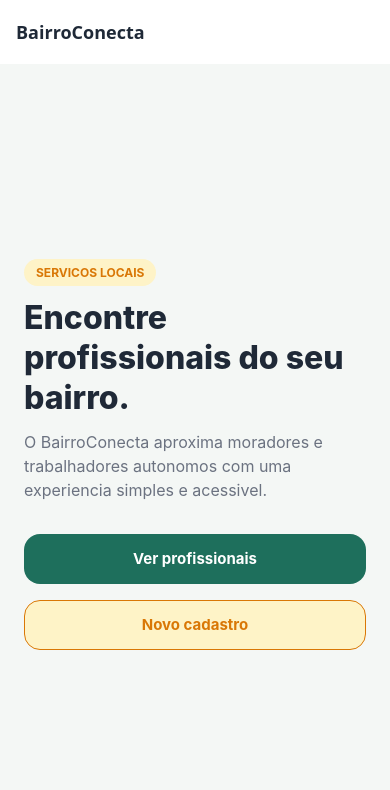
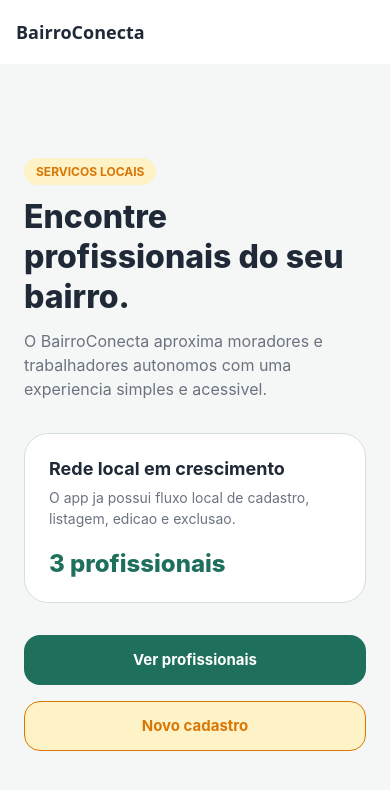
Before and after one commit to charles-silva-git/bairro-conecta, a React Native app: screen /Home in a window 390 px wide. Shown: the top 790 px of the page. Built offline with nearby package versions, Linux system fonts and the light colour scheme.

Commit message:
feat: add local professionals crud flow

```diff
--- a/App.js
+++ b/App.js
@@ -1,12 +1,15 @@
 import { StatusBar } from 'expo-status-bar';
 import { SafeAreaProvider } from 'react-native-safe-area-context';
+import { ProfessionalsProvider } from './src/hooks/useProfessionals';
 import AppRoutes from './src/routes';
 
 export default function App() {
   return (
     <SafeAreaProvider>
       <StatusBar style="dark" />
-      <AppRoutes />
+      <ProfessionalsProvider>
+        <AppRoutes />
+      </ProfessionalsProvider>
     </SafeAreaProvider>
   );
 }
--- /dev/null
+++ b/src/hooks/useProfessionals.js
@@ -0,0 +1,68 @@
+import { createContext, useContext, useState } from 'react';
+import {
+  buildProfessionalPayload,
+  initialProfessionals,
+  sortProfessionalsByName,
+} from '../utils/professionalModel';
+
+const ProfessionalsContext = createContext(null);
+
+export function ProfessionalsProvider({ children }) {
+  const [professionals, setProfessionals] = useState(initialProfessionals);
+
+  function createProfessional(formData) {
+    const newProfessional = buildProfessionalPayload(formData);
+
+    setProfessionals((currentProfessionals) =>
+      sortProfessionalsByName([newProfessional, ...currentProfessionals])
+    );
+  }
+
+  function updateProfessional(professionalId, formData) {
+    const updatedProfessional = buildProfessionalPayload(formData, professionalId);
+
+    setProfessionals((currentProfessionals) =>
+      sortProfessionalsByName(
+        currentProfessionals.map((professional) =>
+          professional.id === professionalId ? updatedProfessional : professional
+        )
+      )
+    );
+  }
+
+  function deleteProfessional(professionalId) {
+    setProfessionals((currentProfessionals) =>
+      currentProfessionals.filter(
+        (professional) => professional.id !== professionalId
+      )
+    );
+  }
+
+  function getProfessionalById(professionalId) {
+    return professionals.find((professional) => professional.id === professionalId);
+  }
+
+  return (
+    <ProfessionalsContext.Provider
+      value={{
+        professionals,
+        createProfessional,
+        updateProfessional,
+        deleteProfessional,
+        getProfessionalById,
+      }}
+    >
+      {children}
+    </ProfessionalsContext.Provider>
+  );
+}
+
+export function useProfessionals() {
+  const context = useContext(ProfessionalsContext);
+
+  if (!context) {
+    throw new Error('useProfessionals must be used within ProfessionalsProvider');
+  }
+
+  return context;
+}
--- a/src/screens/HomeScreen.js
+++ b/src/screens/HomeScreen.js
@@ -1,9 +1,12 @@
 import { StyleSheet, Text, View } from 'react-native';
 import PrimaryButton from '../components/PrimaryButton';
 import ScreenContainer from '../components/ScreenContainer';
+import { useProfessionals } from '../hooks/useProfessionals';
 import { theme } from '../styles/theme';
 
 export default function HomeScreen({ navigation }) {
+  const { professionals } = useProfessionals();
+
   return (
     <ScreenContainer style={styles.container}>
       <View style={styles.hero}>
@@ -13,6 +16,14 @@ export default function HomeScreen({ navigation }) {
           O BairroConecta aproxima moradores e trabalhadores autonomos com uma
           experiencia simples e acessivel.
         </Text>
+      </View>
+
+      <View style={styles.card}>
+        <Text style={styles.cardTitle}>Rede local em crescimento</Text>
+        <Text style={styles.cardText}>
+          O app ja possui fluxo local de cadastro, listagem, edicao e exclusao.
+        </Text>
+        <Text style={styles.cardValue}>{professionals.length} profissionais</Text>
       </View>
 
       <View style={styles.actions}>
@@ -64,4 +75,28 @@ const styles = StyleSheet.create({
   actions: {
     gap: theme.spacing.md,
   },
+  card: {
+    backgroundColor: theme.colors.surface,
+    borderColor: theme.colors.border,
+    borderRadius: theme.radius.lg,
+    borderWidth: 1,
+    gap: theme.spacing.xs,
+    padding: theme.spacing.lg,
+  },
+  cardTitle: {
+    color: theme.colors.text,
+    fontSize: 18,
+    fontWeight: '700',
+  },
+  cardText: {
+    color: theme.colors.textMuted,
+    fontSize: 14,
+    lineHeight: 21,
+  },
+  cardValue: {
+    color: theme.colors.primary,
+    fontSize: 24,
+    fontWeight: '800',
+    marginTop: theme.spacing.sm,
+  },
 });
--- a/src/screens/ProfessionalFormScreen.js
+++ b/src/screens/ProfessionalFormScreen.js
@@ -1,8 +1,9 @@
-import { useState } from 'react';
+import { useEffect, useLayoutEffect, useState } from 'react';
 import { Alert, KeyboardAvoidingView, Platform, StyleSheet, Text, View } from 'react-native';
 import AppInput from '../components/AppInput';
 import PrimaryButton from '../components/PrimaryButton';
 import ScreenContainer from '../components/ScreenContainer';
+import { useProfessionals } from '../hooks/useProfessionals';
 import { theme } from '../styles/theme';
 import {
   createInitialProfessionalForm,
@@ -10,9 +11,40 @@ import {
   validateProfessionalForm,
 } from '../utils/professionalModel';
 
-export default function ProfessionalFormScreen({ navigation }) {
+export default function ProfessionalFormScreen({ navigation, route }) {
+  const professionalId = route.params?.professionalId;
+  const { createProfessional, getProfessionalById, updateProfessional } =
+    useProfessionals();
   const [form, setForm] = useState(createInitialProfessionalForm());
   const [errors, setErrors] = useState({});
+  const isEditing = Boolean(professionalId);
+
+  useLayoutEffect(() => {
+    navigation.setOptions({
+      title: isEditing ? 'Editar profissional' : 'Cadastrar profissional',
+    });
+  }, [isEditing, navigation]);
+
+  useEffect(() => {
+    if (!professionalId) {
+      setForm(createInitialProfessionalForm());
+      return;
+    }
+
+    const selectedProfessional = getProfessionalById(professionalId);
+
+    if (!selectedProfessional) {
+      return;
+    }
+
+    setForm({
+      name: selectedProfessional.name,
+      profession: selectedProfessional.profession,
+      phone: selectedProfessional.phone,
+      description: selectedProfessional.description,
+      neighborhood: selectedProfessional.neighborhood,
+    });
+  }, [getProfessionalById, professionalId]);
 
   function handleChange(field, value) {
     const nextValue = field === 'phone' ? formatPhoneValue(value) : value;
@@ -38,10 +70,15 @@ export default function ProfessionalFormScreen({ navigation }) {
       return;
     }
 
-    Alert.alert(
-      'Cadastro validado',
-      'O formulario esta pronto para ser conectado a persistencia do app.'
-    );
+    if (isEditing) {
+      updateProfessional(professionalId, form);
+      Alert.alert('Sucesso', 'Cadastro atualizado com sucesso.');
+    } else {
+      createProfessional(form);
+      Alert.alert('Sucesso', 'Profissional cadastrado com sucesso.');
+    }
+
+    navigation.navigate('ProfessionalsList');
   }
 
   return (
@@ -104,7 +141,10 @@ export default function ProfessionalFormScreen({ navigation }) {
       </KeyboardAvoidingView>
 
       <View style={styles.actions}>
-        <PrimaryButton title="Validar cadastro" onPress={handleSubmit} />
+        <PrimaryButton
+          title={isEditing ? 'Salvar alteracoes' : 'Cadastrar profissional'}
+          onPress={handleSubmit}
+        />
         <PrimaryButton
           title="Voltar para a lista"
           variant="secondary"
--- a/src/screens/ProfessionalsListScreen.js
+++ b/src/screens/ProfessionalsListScreen.js
@@ -1,36 +1,37 @@
 import { useState } from 'react';
-import { FlatList, StyleSheet, Text, TextInput, View } from 'react-native';
+import { Alert, FlatList, StyleSheet, Text, TextInput, View } from 'react-native';
 import EmptyState from '../components/EmptyState';
 import PrimaryButton from '../components/PrimaryButton';
 import ProfessionalCard from '../components/ProfessionalCard';
 import ScreenContainer from '../components/ScreenContainer';
+import { useProfessionals } from '../hooks/useProfessionals';
 import { theme } from '../styles/theme';
-
-const previewProfessionals = [
-  {
-    id: '1',
-    name: 'Marcos Silva',
-    profession: 'Eletricista',
-    phone: '(81) 99876-1234',
-    description: 'Instalacoes, manutencao residencial e pequenos reparos.',
-    neighborhood: 'Boa Vista',
-  },
-  {
-    id: '2',
-    name: 'Juliana Costa',
-    profession: 'Manicure',
-    phone: '(81) 98765-4321',
-    description: 'Atendimento em domicilio com horario agendado.',
-    neighborhood: 'Santo Amaro',
-  },
-];
 
 export default function ProfessionalsListScreen({ navigation }) {
   const [search, setSearch] = useState('');
+  const { deleteProfessional, professionals } = useProfessionals();
 
-  const filteredProfessionals = previewProfessionals.filter((professional) =>
+  const filteredProfessionals = professionals.filter((professional) =>
     professional.profession.toLowerCase().includes(search.trim().toLowerCase())
   );
+
+  function handleDelete(professional) {
+    Alert.alert(
+      'Excluir profissional',
+      `Deseja remover ${professional.name} da lista?`,
+      [
+        {
+          text: 'Cancelar',
+          style: 'cancel',
+        },
+        {
+          text: 'Excluir',
+          style: 'destructive',
+          onPress: () => deleteProfessional(professional.id),
+        },
+      ]
+    );
+  }
 
   return (
     <ScreenContainer style={styles.container}>
@@ -66,8 +67,12 @@ export default function ProfessionalsListScreen({ navigation }) {
         renderItem={({ item }) => (
           <ProfessionalCard
             professional={item}
-            onEdit={() => navigation.navigate('ProfessionalForm')}
-            onDelete={() => {}}
+            onEdit={() =>
+              navigation.navigate('ProfessionalForm', {
+                professionalId: item.id,
+              })
+            }
+            onDelete={() => handleDelete(item)}
           />
         )}
         ListEmptyComponent={
--- a/src/utils/professionalModel.js
+++ b/src/utils/professionalModel.js
@@ -9,6 +9,33 @@ export function createInitialProfessionalForm() {
     neighborhood: '',
   };
 }
+
+export const initialProfessionals = [
+  {
+    id: '1',
+    name: 'Marcos Silva',
+    profession: 'Eletricista',
+    phone: '(81) 99876-1234',
+    description: 'Instalacoes, manutencao residencial e pequenos reparos.',
+    neighborhood: 'Boa Vista',
+  },
+  {
+    id: '2',
+    name: 'Juliana Costa',
+    profession: 'Manicure',
+    phone: '(81) 98765-4321',
+    description: 'Atendimento em domicilio com horario agendado.',
+    neighborhood: 'Santo Amaro',
+  },
+  {
+    id: '3',
+    name: 'Andre Lima',
+    profession: 'Encanador',
+    phone: '(81) 99123-4567',
+    description: 'Consertos hidraulicos, troca de torneiras e vazamentos.',
+    neighborhood: 'Casa Amarela',
+  },
+];
 
 function normalizeTextValue(value) {
   return value.trim().replace(/\s+/g, ' ');
```
